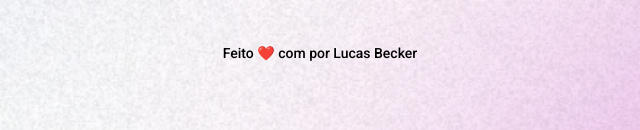
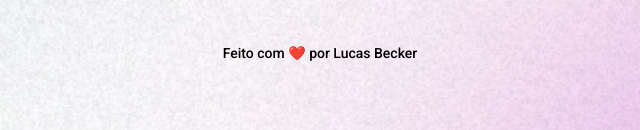
Before and after one commit to LucBecker/discover-devlinks, a plain HTML site: page index.html in a window 1280 px wide. Shown: the part 667-797 px from the top of the page, 320-960 px from the left. Drawn offline with nearby package versions, Linux system fonts and the light colour scheme.

```diff
--- a/index.html
+++ b/index.html
@@ -59,7 +59,7 @@
         </a>
       </div>
 
-      <footer>Feito ❤️ com por Lucas Becker</footer>
+      <footer>Feito com ❤️ por Lucas Becker</footer>
     </div>
 
     <script
```
Also changed, not shown: .github/preview.jpg (added), 1 other file.
